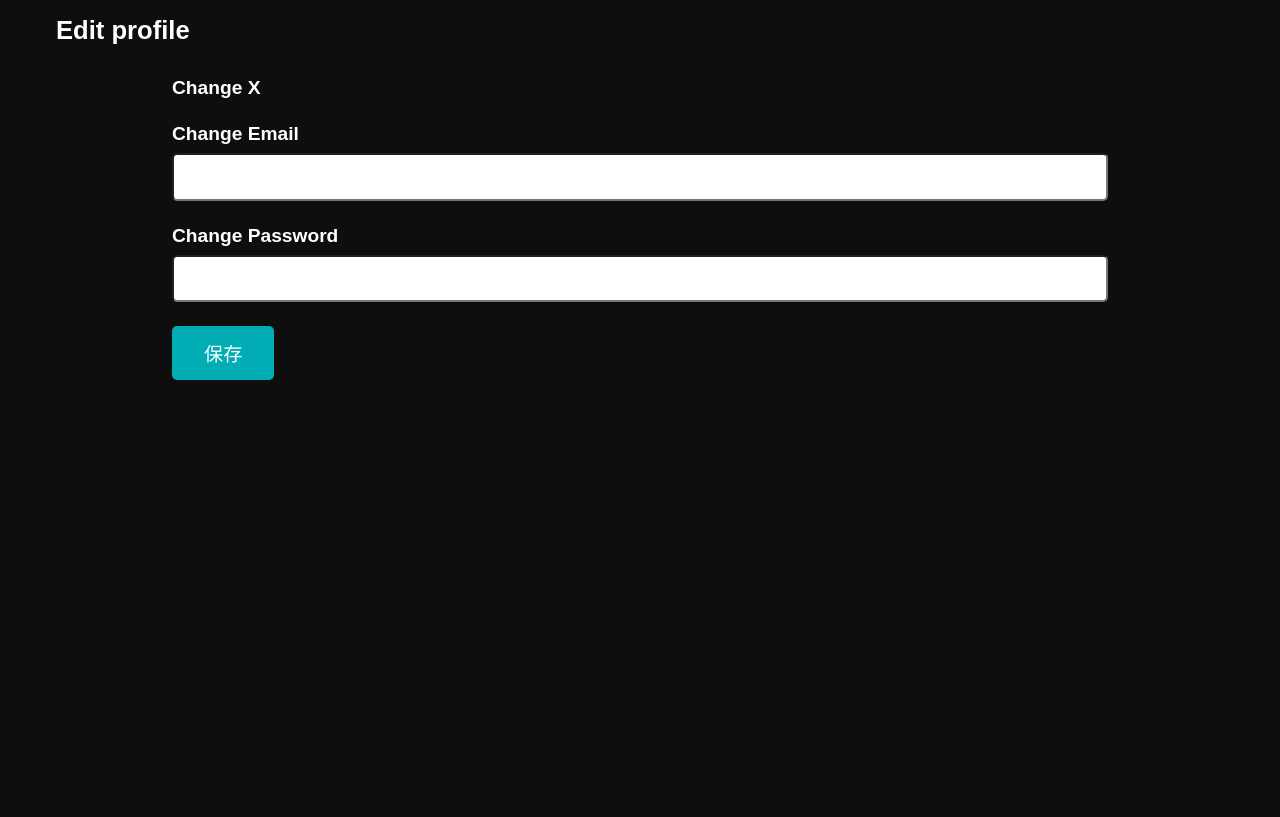
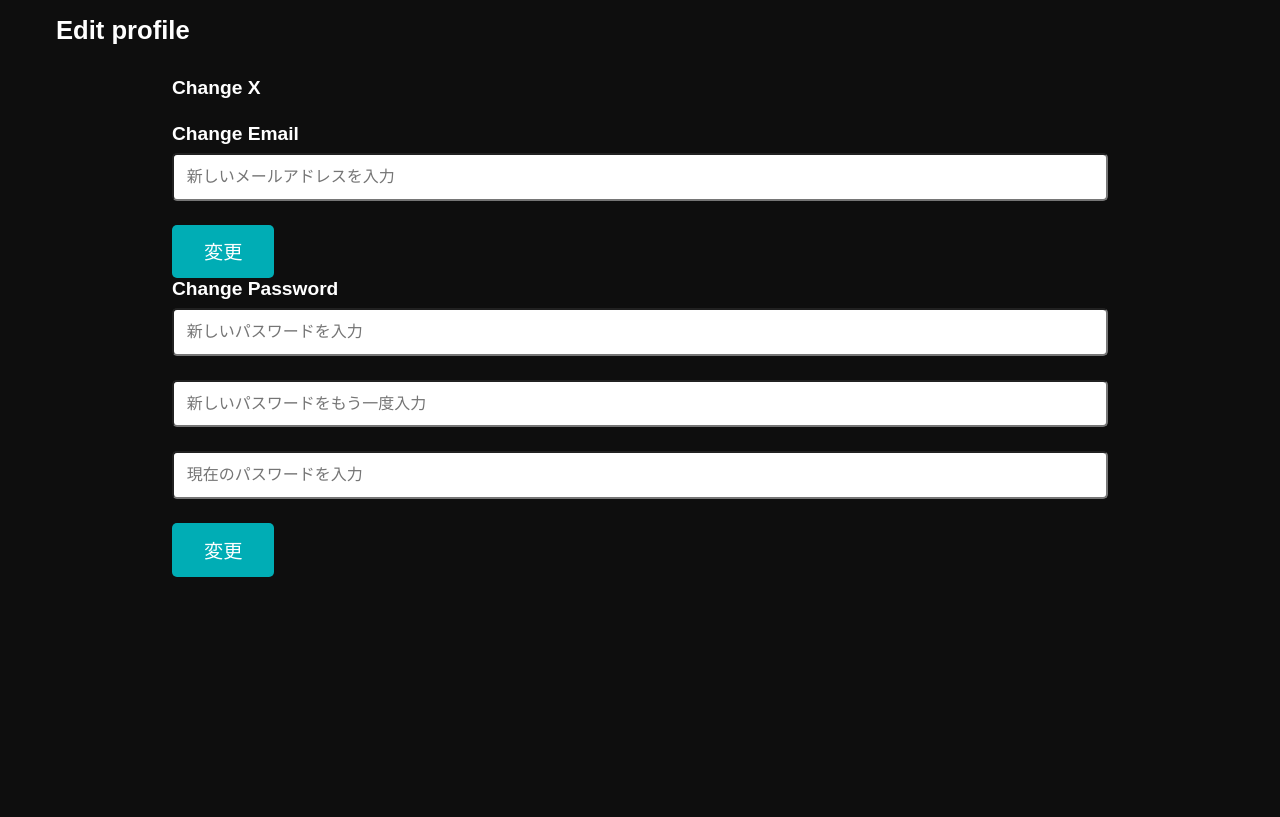
Before and after one commit to Karaag/VRecruit, a Flask app: page /account-edit in a window 1280 px wide. Shown: the part 80-897 px from the top of the page. Run offline with Flask 3, Linux system fonts and the light colour scheme.

Commit message:
editページ変更

```diff
--- a/app.py
+++ b/app.py
@@ -18,8 +18,9 @@ app.config["SQLALCHEMY_TRACK_MODIFICATIONS"] = False
 
 
 app.secret_key = "some_secret_key"
-app.config["UPLOAD_FOLDER"] = "static/uploads"
-app.config["TMP_FOLDER"] = "tmp"  # 一時ファイル保存用など
+app.config["TMP_FOLDER"] = "static/tmp"      # 一時ファイル
+app.config["UPLOAD_FOLDER"] = "static/uploads"  # 本登録保存先
+
 
 # DBの初期化
 db.init_app(app)
--- a/templates/account_edit.html
+++ b/templates/account_edit.html
@@ -25,19 +25,26 @@
         <!-- メルアド -->
         <div class="form-group">
           <label for="email">Change Email</label>
-          <input type="email" id="email" name="email" required>
+          <input type="email" id="email" name="email" required placeholder="新しいメールアドレスを入力">
         </div>
-
+        <!-- 変更ボタン -->
+          <button type="submit" class="submit-btn">変更</button>
         <!-- パスワード -->
         <div class="form-group">
           <label for="password">Change Password</label>
-          <input type="password" id="password" name="password">
+          <input type="password" id="password" name="password" placeholder="新しいパスワードを入力">
         </div>
+        <!-- パスワード再入力 -->
+        <div class="form-group">
+          <input type="password" id="password" name="password" placeholder="新しいパスワードをもう一度入力">
+        </div>
+        <!-- 現在のパスワード -->
+        <div class="form-group">
+          <input type="password" id="password" name="password" placeholder="現在のパスワードを入力">
+        </div>
+        <!-- 変更ボタン -->
+        <button type="submit" class="submit-btn">変更</button>
 
-        <!-- 保存ボタン -->
-        <div class="form-actions">
-          <button type="submit" class="submit-btn">保存</button>
-        </div>
       </form>
     </div>
   </main>
```
Also changed, not shown: templates/create_post_check.html (+7 -3 lines), static/uploads/1.png (added).
